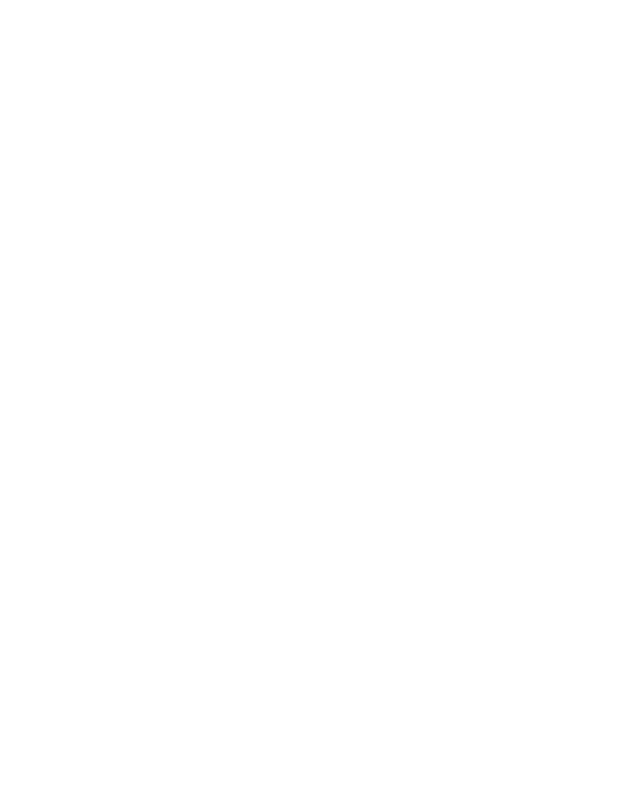
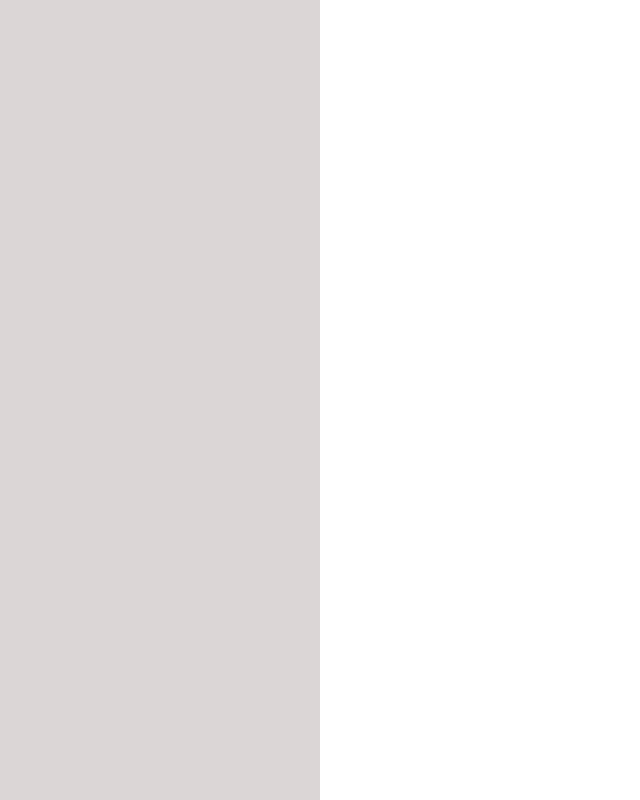
Before and after one commit to Donquellso/ToDo2, a plain HTML site: page index.html in a window 1280 px wide. Shown: the whole page, without its empty margins (0-640 px from the left). Drawn offline with Linux system fonts and the light colour scheme.

Commit message:
Small DOM update

```diff
--- a/dom.js
+++ b/dom.js
@@ -4,3 +4,19 @@ const js = jsstuff();
 
 js.addNewProject('Project 1');
 js.getAllProjectsNames();
+
+const DOM = () => {
+let left = document.getElementById("left");
+let right = document.getElementById("right");
+
+
+
+
+
+
+
+
+
+
+
+}
--- a/index.html
+++ b/index.html
@@ -5,8 +5,18 @@
     <meta name="viewport" content="width=device-width, initial-scale=1.0">
     <title>Document</title>
     <script src="dom.js" defer type="module"></script>
+    <link rel="stylesheet" href="style.css">
+
 </head>
 <body>
+    <div id="content">
+    <div id="left">
 
+    </div>
+
+    <div id="right">
+
+    </div>
+    </div>
 </body>
 </html>
--- /dev/null
+++ b/style.css
@@ -0,0 +1,17 @@
+body{
+    margin: 0;
+}
+
+#content{
+    height: 100vh;
+}
+
+#left{
+    width: 25%;
+    height: 100%;
+    background-color: rgb(219, 214, 214);
+}
+
+#right{
+    width: 75%;
+}
```
